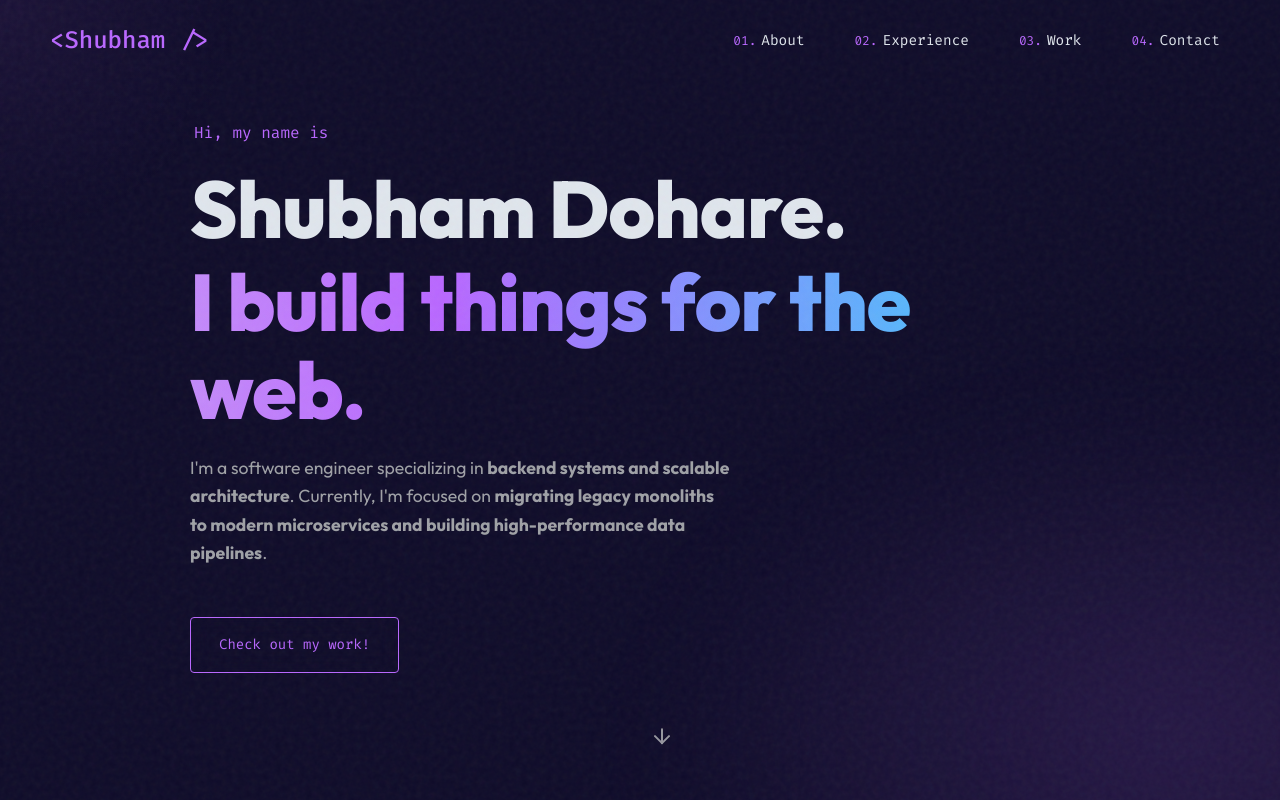
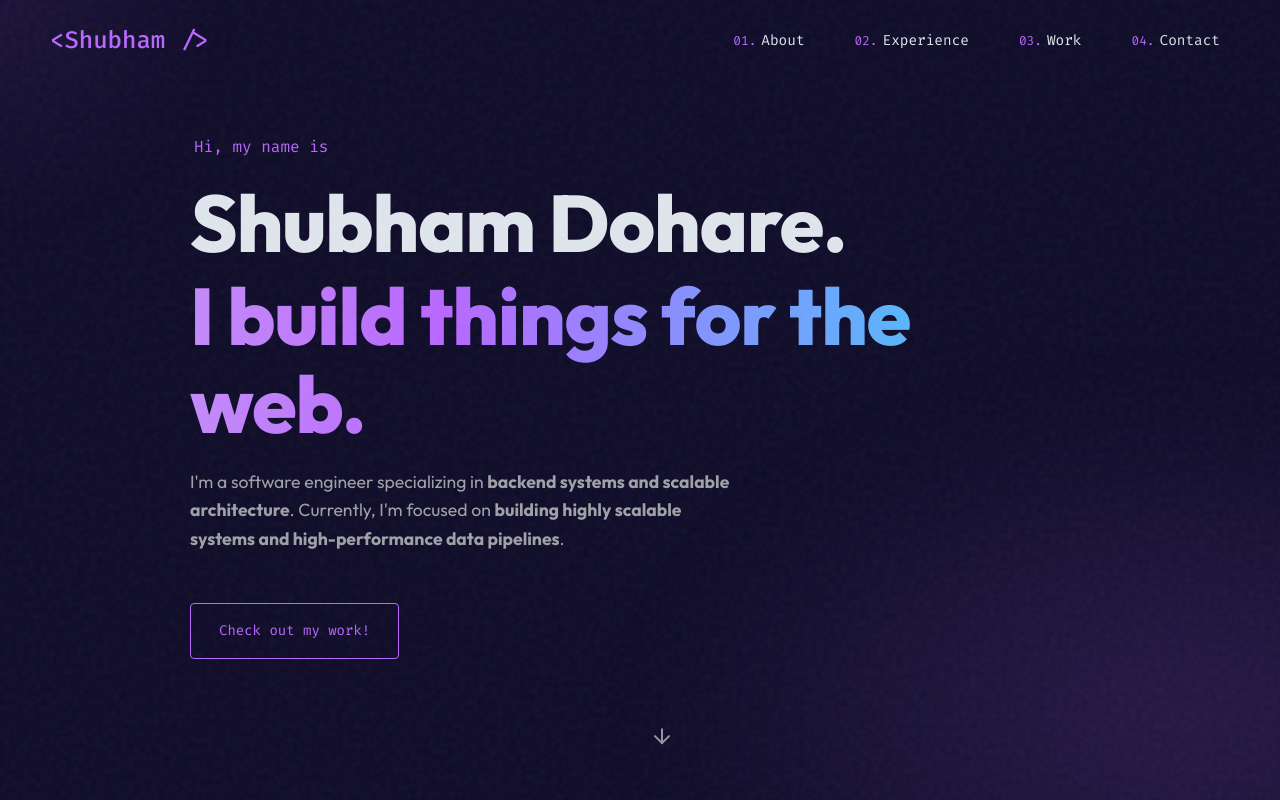
Before and after one commit to shubham199711/personal_website, a React (Vite) app: page / in a window 1280 px wide. Shown: the top 800 px of the page. Built offline with nearby package versions, Linux system fonts and the light colour scheme.

Commit message:
redesign

```diff
--- a/src/sections/Hero.tsx
+++ b/src/sections/Hero.tsx
@@ -235,7 +235,7 @@ const Hero = () => {
             I build things for the web.
           </RoleText>
           <Description variants={itemVariants}>
-            I'm a software engineer specializing in <strong>backend systems and scalable architecture</strong>. Currently, I'm focused on <strong>migrating legacy monoliths to modern microservices and building high-performance data pipelines</strong>.
+            I'm a software engineer specializing in <strong>backend systems and scalable architecture</strong>. Currently, I'm focused on <strong>building highly scalable systems and high-performance data pipelines</strong>.
           </Description>
 
           <motion.div variants={itemVariants}>
```
